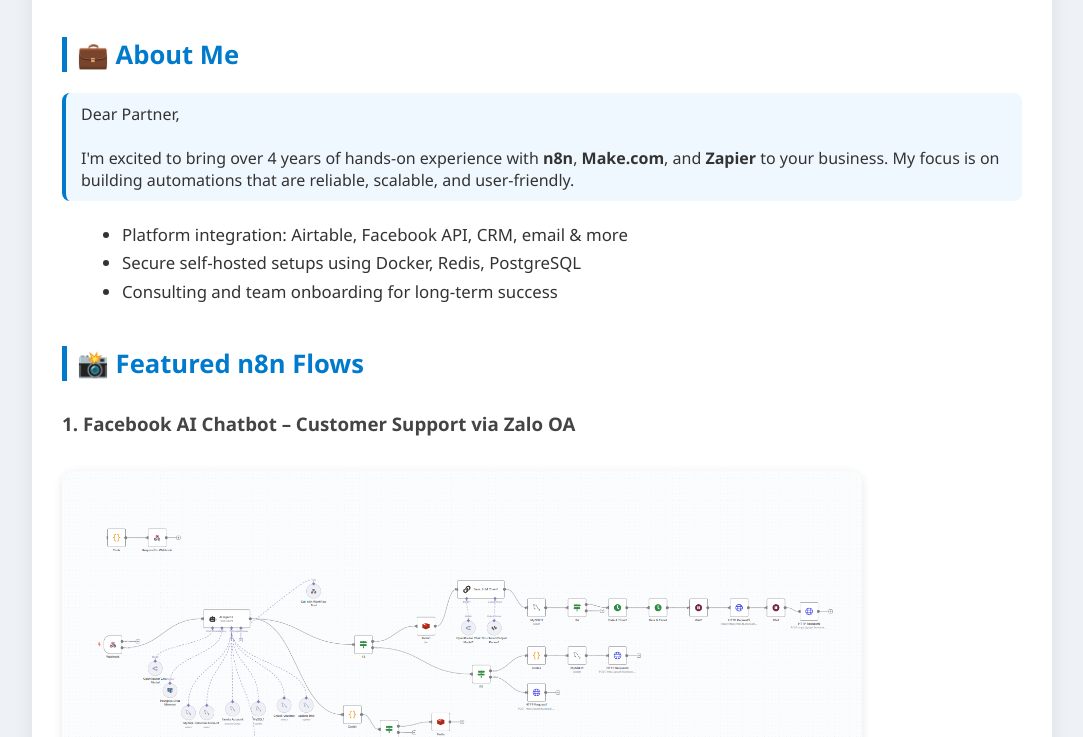
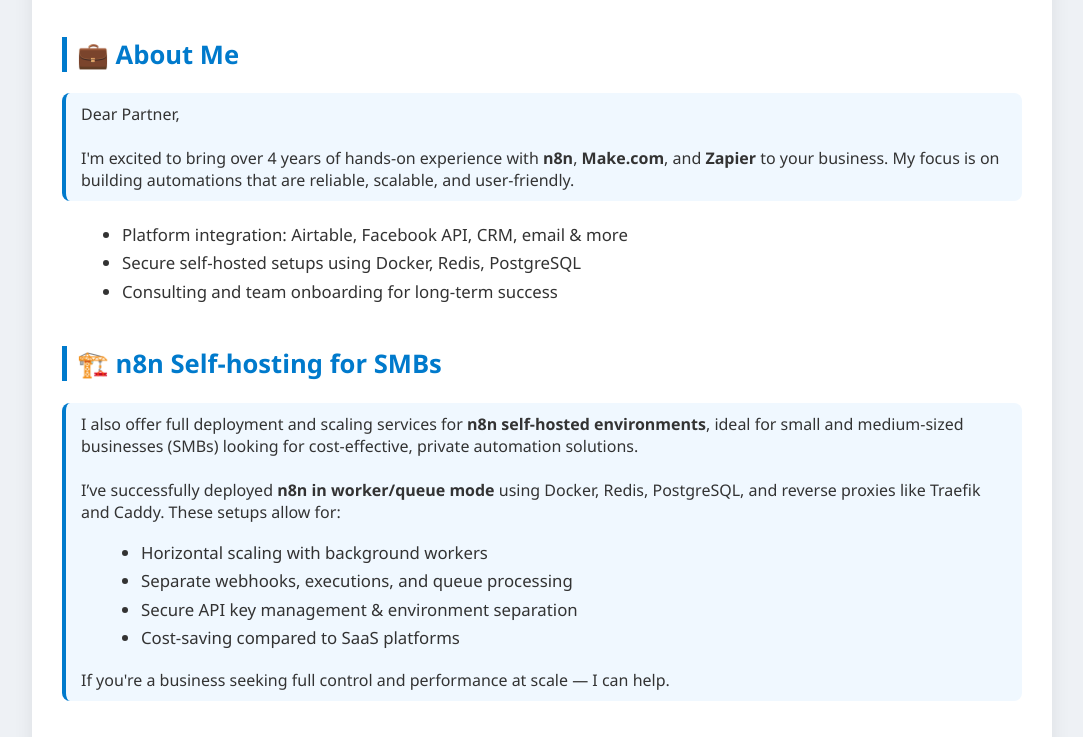
Before and after one commit to teefsteefsteefsteeg/tan012261, a plain HTML site: page index.html in a window 1280 px wide. Shown: the part 215-952 px from the top of the page, without its empty margins (98-1181 px from the left). Drawn offline with Linux system fonts and the light colour scheme.

Commit message:
Update index.html

```diff
--- a/index.html
+++ b/index.html
@@ -113,6 +113,19 @@
       <li>Consulting and team onboarding for long-term success</li>
     </ul>
 
+    <h2>🏗️ n8n Self-hosting for SMBs</h2>
+    <div class="highlight">
+      I also offer full deployment and scaling services for <strong>n8n self-hosted environments</strong>, ideal for small and medium-sized businesses (SMBs) looking for cost-effective, private automation solutions.<br><br>
+      I’ve successfully deployed <strong>n8n in worker/queue mode</strong> using Docker, Redis, PostgreSQL, and reverse proxies like Traefik and Caddy. These setups allow for:
+      <ul>
+        <li>Horizontal scaling with background workers</li>
+        <li>Separate webhooks, executions, and queue processing</li>
+        <li>Secure API key management & environment separation</li>
+        <li>Cost-saving compared to SaaS platforms</li>
+      </ul>
+      If you're a business seeking full control and performance at scale — I can help.
+    </div>
+
     <h2>📸 Featured n8n Flows</h2>
 
     <h3>1. Facebook AI Chatbot – Customer Support via Zalo OA</h3>
@@ -140,6 +153,7 @@
       <div class="contact-card">
         <p><strong>📧 Email:</strong> <a href="mailto:tan012261@gmail.com">tan012261@gmail.com</a></p>
         <p><strong>📱 Phone / Zalo / WhatsApp:</strong> <a href="tel:+84776114333">+84 776114333</a></p>
+        <p><strong>🌐 GitHub:</strong> <a href="https://github.com/teefsteefsteefsteeg" target="_blank">teefsteefsteefsteeg</a></p>
       </div>
     </div>
   </div>
```
